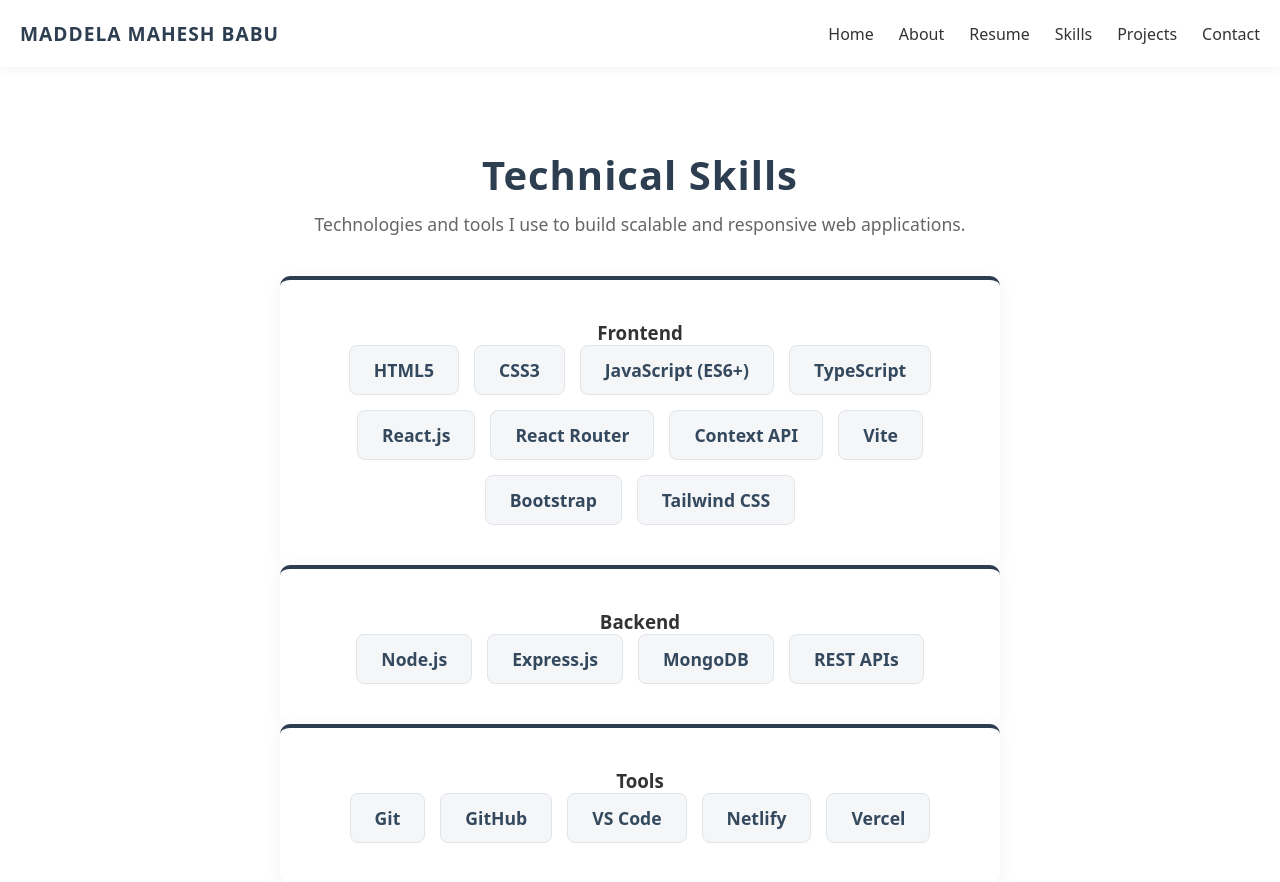
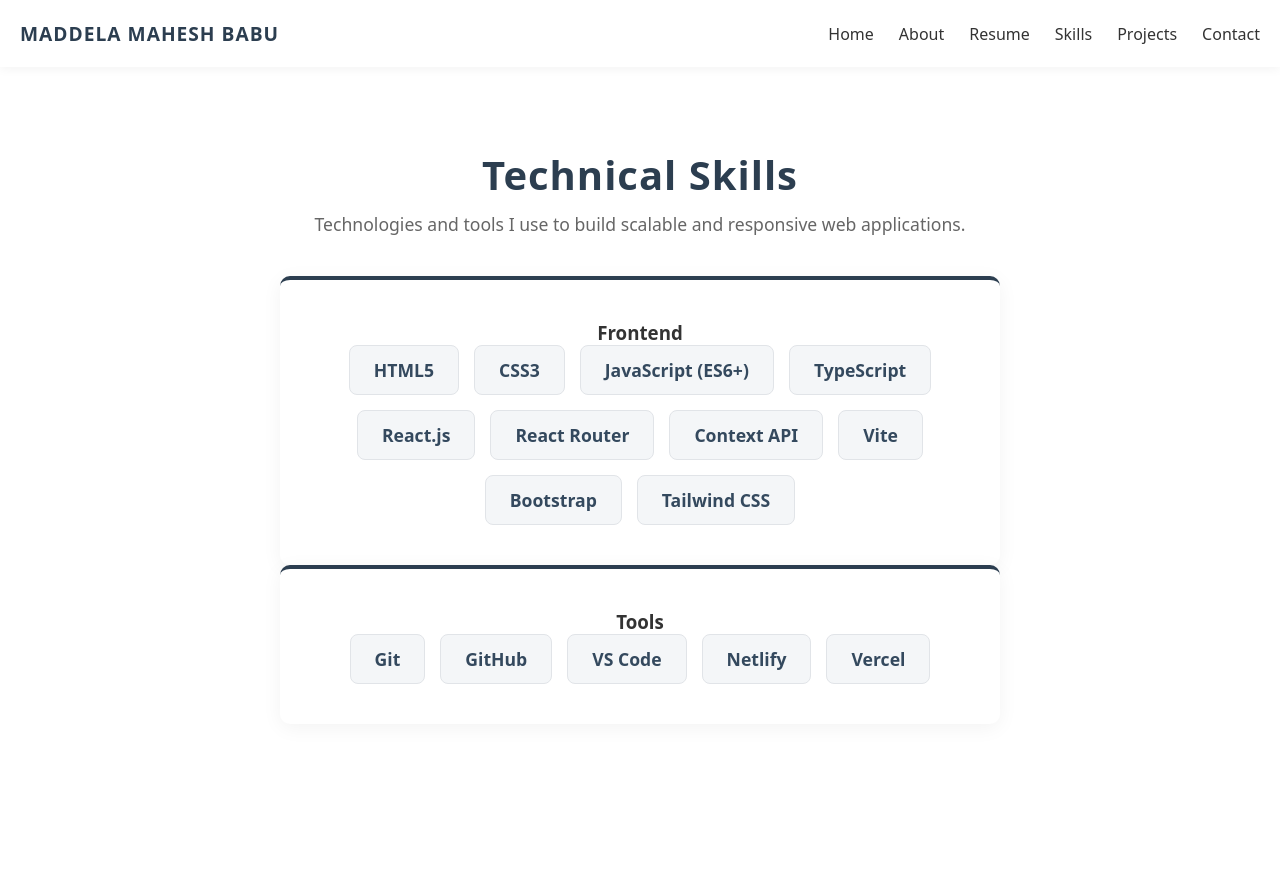
Before and after one commit to MaheshMaddela123/mahesh-babu-portfolio-v2, a React app: page /skills in a window 1280 px wide. Shown: the top 882 px of the page. After the commit the page ends 804 px from the top, so only its background shows below. Built offline with nearby package versions, Linux system fonts and the light colour scheme; sample sign-in values are in the browser's storage; the HTML template or start-up script is replaced by a standard one.

Commit message:
Remove backend technologies from skills
Removed backend technologies from the skills list.

```diff
--- a/src/components/Skills/index.jsx
+++ b/src/components/Skills/index.jsx
@@ -13,12 +13,6 @@
       "Vite",
       "Bootstrap",
       "Tailwind CSS",
-    ],
-    Backend: [
-      "Node.js",
-      "Express.js",
-      "MongoDB",
-      "REST APIs",
     ],
     Tools: [
       "Git",
```
